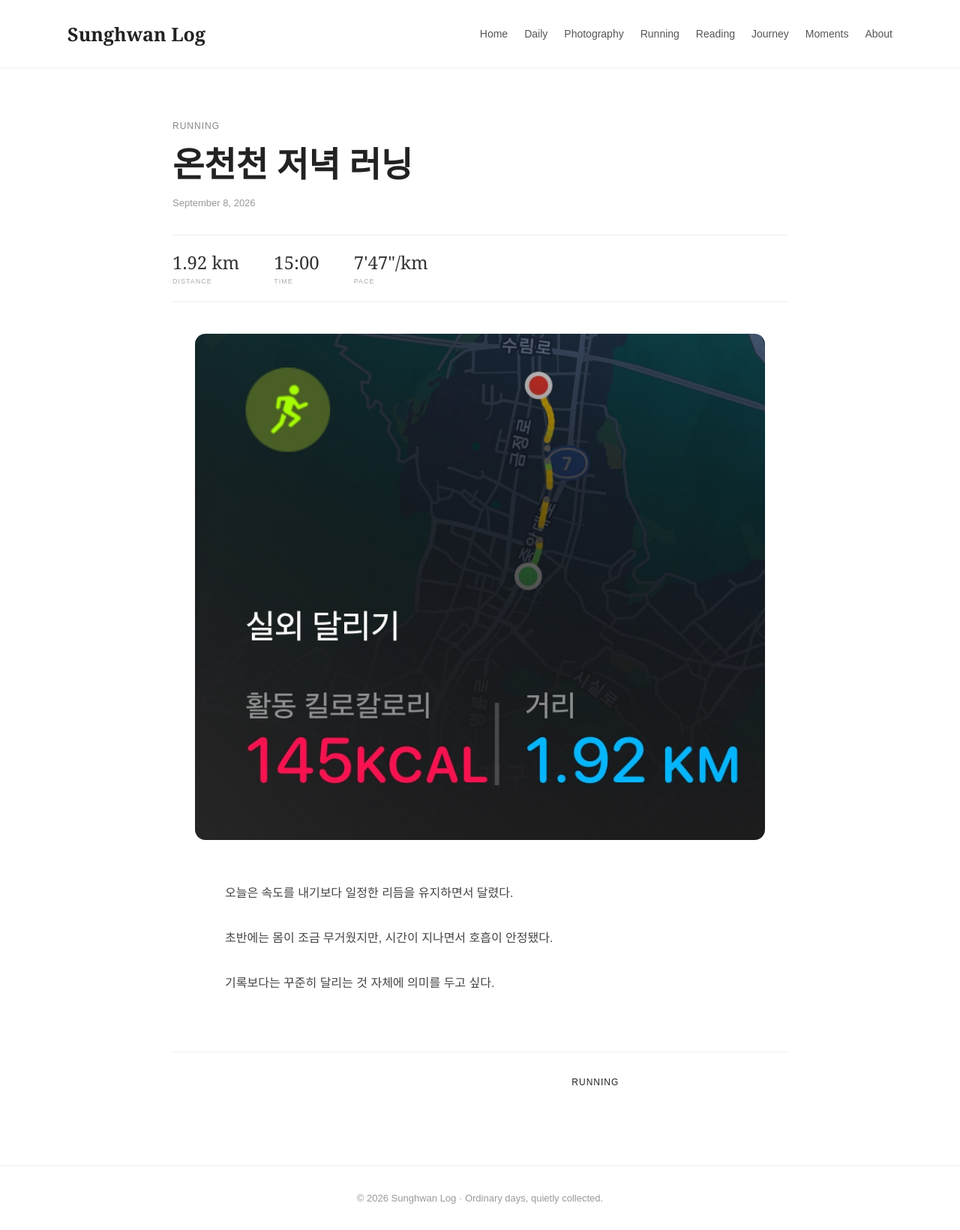
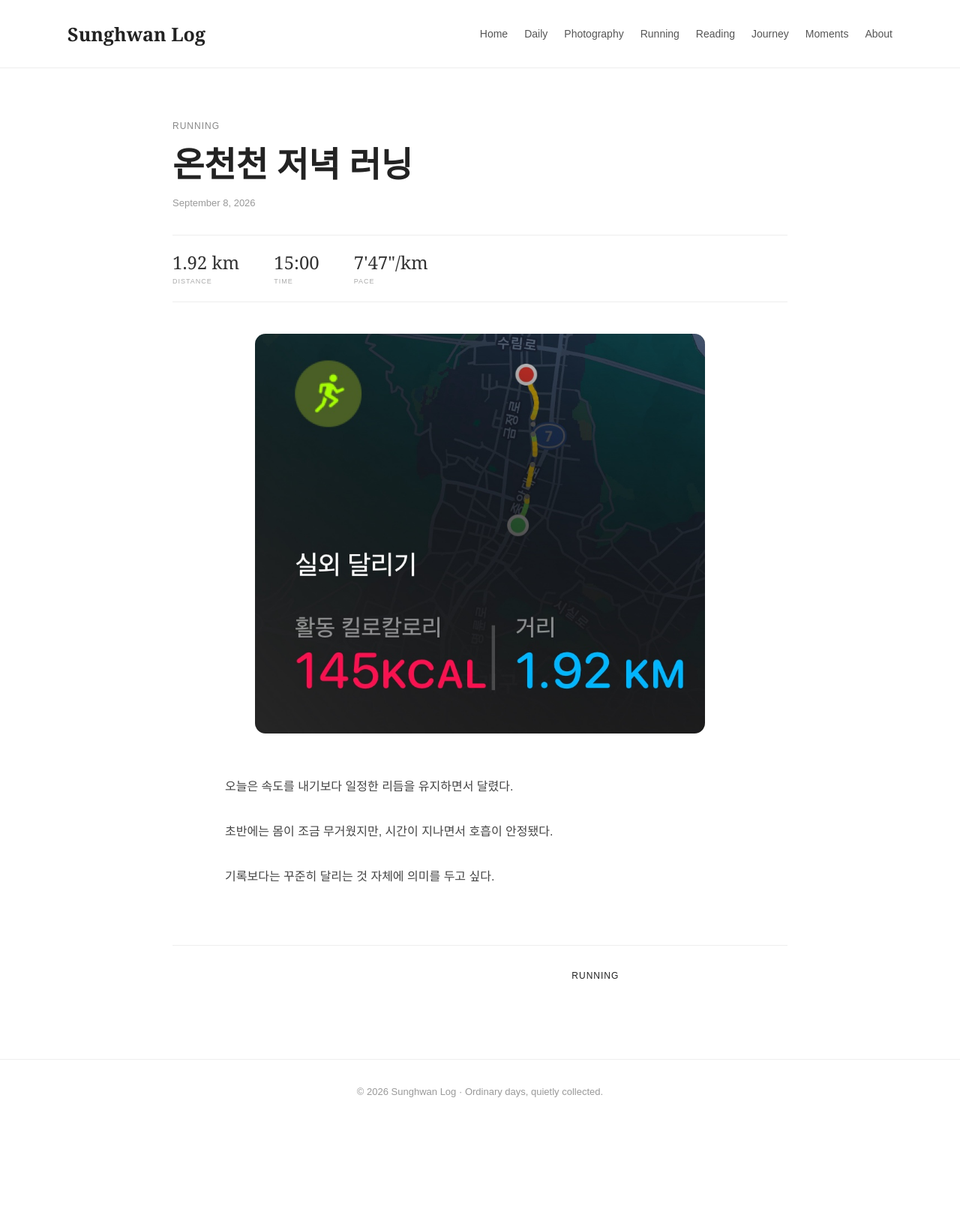
Before and after one commit to sunghwanlog/sunghwanlog.github.io, a Jekyll site: the page built from _posts/2026-09-08-running-001.md, in a window 1280 px wide. Shown: the whole page at 75% size. Built offline with Jekyll 4.4.1, drawn with Linux system fonts in a browser that asks for light colours; after the commit the page ends 1498 px from its top, so only the background shows below that.

Commit message:
Update running.html

```diff
--- a/_layouts/running.html
+++ b/_layouts/running.html
@@ -145,7 +145,7 @@
     ========================= */
 
     .gps-image {
-      max-width: 760px;
+      max-width: 600px;
       margin: 42px auto 0;
     }
 
```
